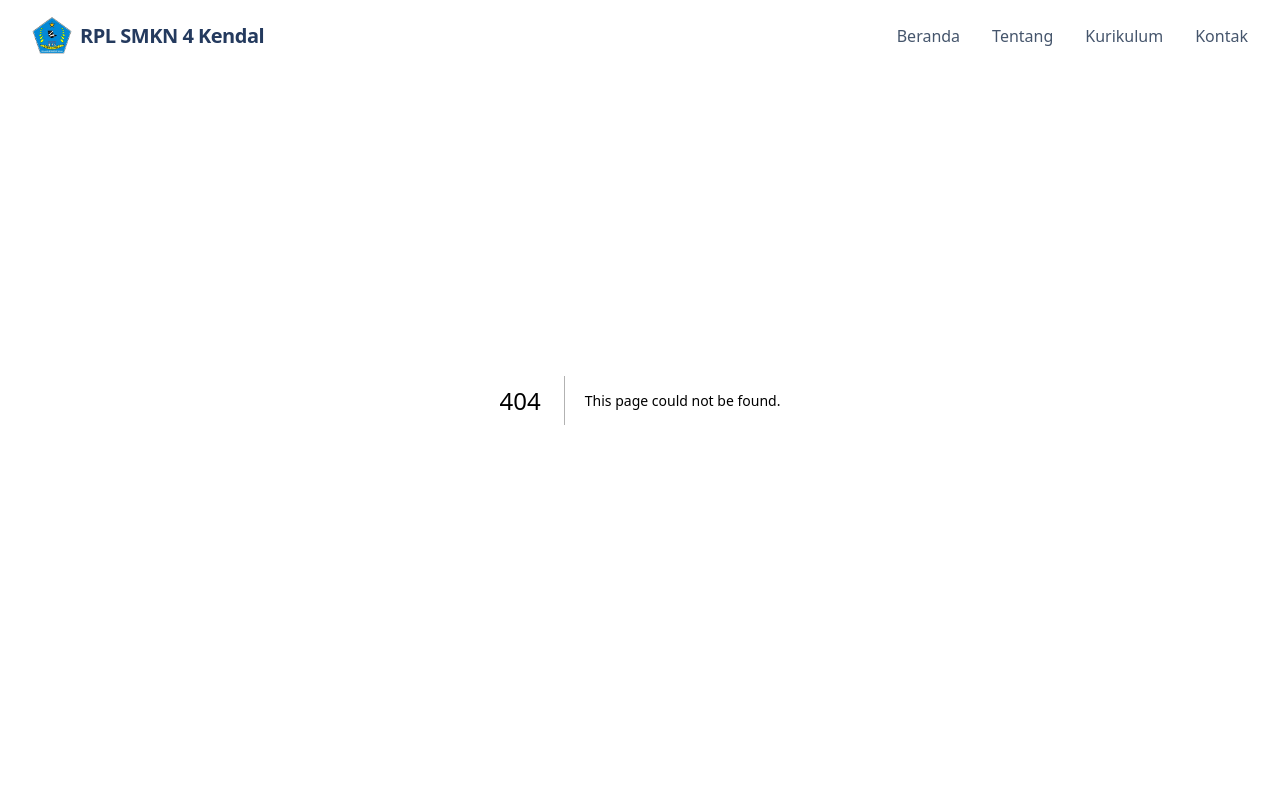
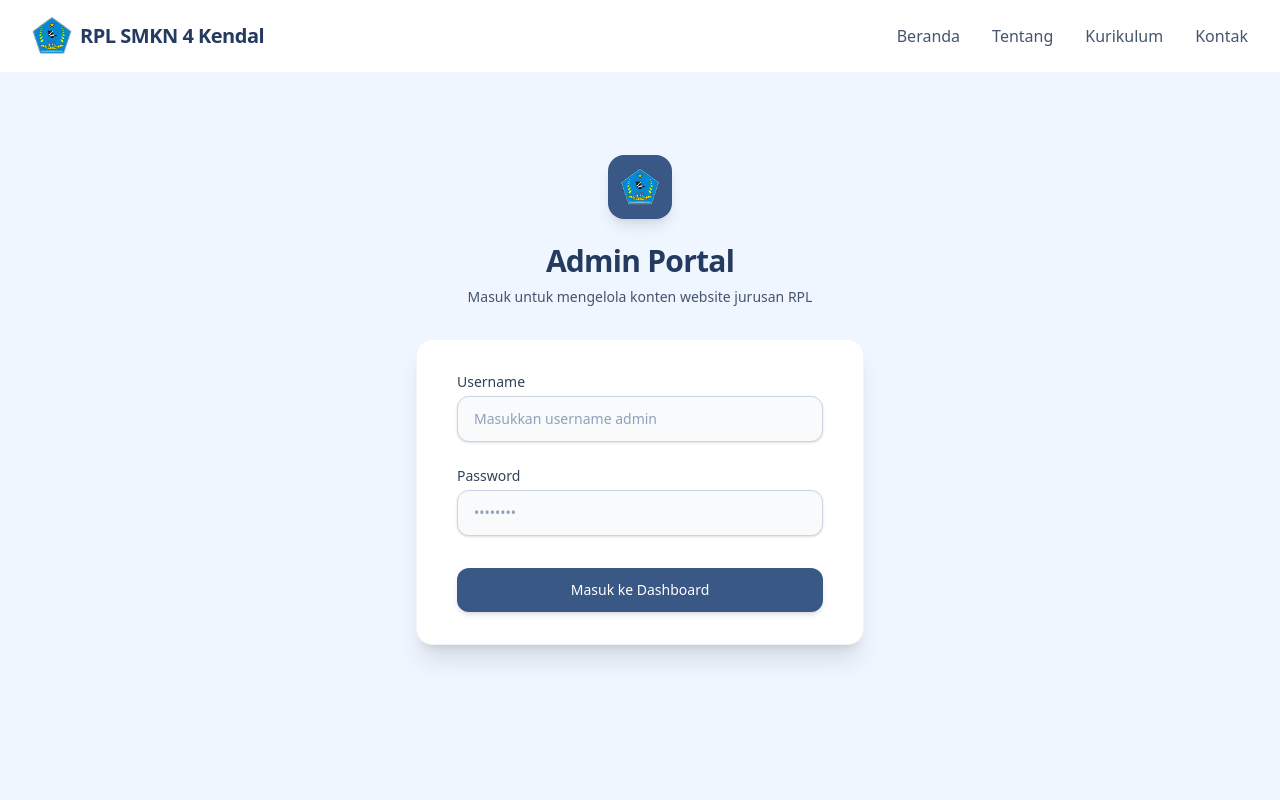
Before and after one commit to NaApipp/profile_rpl, a Next.js app: page /login-admin in a window 1280 px wide. Before the commit this address had no page. Shown: the top 800 px of the page. Built offline with nearby package versions, Linux system fonts and the light colour scheme.

Commit message:
feat (logInForm): create base page login-admin

```diff
--- /dev/null
+++ b/app/login-admin/components/loginForm.tsx
@@ -0,0 +1,144 @@
+"use client";
+
+import React, { useState } from "react";
+import Image from "next/image";
+import { motion } from "framer-motion";
+import Button from "@/components/ui/Button";
+import { useRouter } from "next/navigation";
+import { authStorageKeys } from "@/app/(dashboard)/authProvider";
+
+export default function LoginForm() {
+  const router = useRouter();
+  const [username, setUsername] = useState("");
+  const [password, setPassword] = useState("");
+  const [error, setError] = useState<string | null>(null);
+  const [isLoading, setIsLoading] = useState(false);
+
+  const handleSubmit = async (e: React.FormEvent) => {
+    e.preventDefault();
+    setError(null);
+    setIsLoading(true);
+
+    try {
+      const res = await fetch("/api/auth/login", {
+        method: "POST",
+        headers: { "Content-Type": "application/json" },
+        body: JSON.stringify({ username, password }),
+      });
+
+      if (!res.ok) {
+        const data = await res.json().catch(() => ({}));
+        setError(data?.error ?? "Login gagal");
+        return;
+      }
+
+      const data = (await res.json()) as { token: string };
+      sessionStorage.setItem(authStorageKeys.TOKEN_KEY, data.token);
+      sessionStorage.setItem(
+        authStorageKeys.LAST_ACTIVITY_KEY,
+        String(Date.now()),
+      );
+
+      router.replace("/dashboard");
+    } finally {
+      setIsLoading(false);
+    }
+  };
+
+  return (
+    <div className="min-h-screen bg-blue-50 flex flex-col justify-center py-12 sm:px-6 lg:px-8">
+      <motion.div
+        className="sm:mx-auto sm:w-full sm:max-w-md"
+        initial={{ opacity: 0, y: -20 }}
+        animate={{ opacity: 1, y: 0 }}
+        transition={{ duration: 0.5 }}
+      >
+        <div className="flex justify-center">
+          <div className="w-16 h-16 rounded-2xl bg-[#395886] flex items-center justify-center shadow-lg">
+             <Image src="/asset/image/logo/logo-rpl.png" alt="Logo RPL" width={40} height={40} />
+          </div>
+        </div>
+        <h2 className="mt-6 text-center text-3xl font-bold tracking-tight text-[#243a5e]">
+          Admin Portal
+        </h2>
+        <p className="mt-2 text-center text-sm text-slate-600">
+          Masuk untuk mengelola konten website jurusan RPL
+        </p>
+      </motion.div>
+
+      <motion.div
+        className="mt-8 sm:mx-auto sm:w-full sm:max-w-md"
+        initial={{ opacity: 0, y: 20 }}
+        animate={{ opacity: 1, y: 0 }}
+        transition={{ duration: 0.5, delay: 0.1 }}
+      >
+        <div className="bg-white py-8 px-4 shadow-xl sm:rounded-2xl sm:px-10 border border-slate-100">
+          <form className="space-y-6" onSubmit={handleSubmit}>
+            {error && (
+              <div className="bg-red-50 border border-red-200 text-red-700 px-4 py-3 rounded-lg text-sm flex items-center gap-2">
+                <span>⚠️</span>
+                <p>{error}</p>
+              </div>
+            )}
+
+            <div>
+              <label htmlFor="username" className="block text-sm font-medium text-slate-700">
+                Username
+              </label>
+              <div className="mt-1">
+                <input
+                  id="username"
+                  name="username"
+                  type="text"
+                  required
+                  value={username}
+                  onChange={(e) => setUsername(e.target.value)}
+                  className="block w-full appearance-none rounded-xl border border-slate-300 px-4 py-3 placeholder-slate-400 shadow-sm focus:border-[#395886] focus:outline-none focus:ring-[#395886]/20 bg-slate-50 focus:bg-white transition-colors sm:text-sm"
+                  placeholder="Masukkan username admin"
+                />
+              </div>
+            </div>
+
+            <div>
+              <label htmlFor="password" className="block text-sm font-medium text-slate-700">
+                Password
+              </label>
+              <div className="mt-1">
+                <input
+                  id="password"
+                  name="password"
+                  type="password"
+                  required
+                  value={password}
+                  onChange={(e) => setPassword(e.target.value)}
+                  className="block w-full appearance-none rounded-xl border border-slate-300 px-4 py-3 placeholder-slate-400 shadow-sm focus:border-[#395886] focus:outline-none focus:ring-[#395886]/20 bg-slate-50 focus:bg-white transition-colors sm:text-sm"
+                  placeholder="••••••••"
+                />
+              </div>
+            </div>
+
+            <div className="pt-2">
+              <Button
+                type="submit"
+                className="flex w-full justify-center rounded-xl bg-[#395886] px-4 py-3 text-sm font-bold text-white shadow-md hover:bg-[#243a5e] focus-visible:outline focus-visible:outline-2 focus-visible:outline-offset-2 focus-visible:outline-[#395886] transition-all"
+                disabled={isLoading}
+              >
+                {isLoading ? (
+                  <span className="flex items-center gap-2">
+                    <svg className="animate-spin h-5 w-5 text-white" xmlns="http://www.w3.org/2000/svg" fill="none" viewBox="0 0 24 24">
+                      <circle className="opacity-25" cx="12" cy="12" r="10" stroke="currentColor" strokeWidth="4"></circle>
+                      <path className="opacity-75" fill="currentColor" d="M4 12a8 8 0 018-8V0C5.373 0 0 5.373 0 12h4zm2 5.291A7.962 7.962 0 014 12H0c0 3.042 1.135 5.824 3 7.938l3-2.647z"></path>
+                    </svg>
+                    Memeriksa...
+                  </span>
+                ) : (
+                  "Masuk ke Dashboard"
+                )}
+              </Button>
+            </div>
+          </form>
+        </div>
+      </motion.div>
+    </div>
+  );
+}
--- /dev/null
+++ b/app/login-admin/page.tsx
@@ -0,0 +1,9 @@
+import LoginForm from "@/app/login-admin/components/loginForm";
+
+export default function page() {
+  return (
+    <div>
+      <LoginForm />
+    </div>
+  )
+}
```
